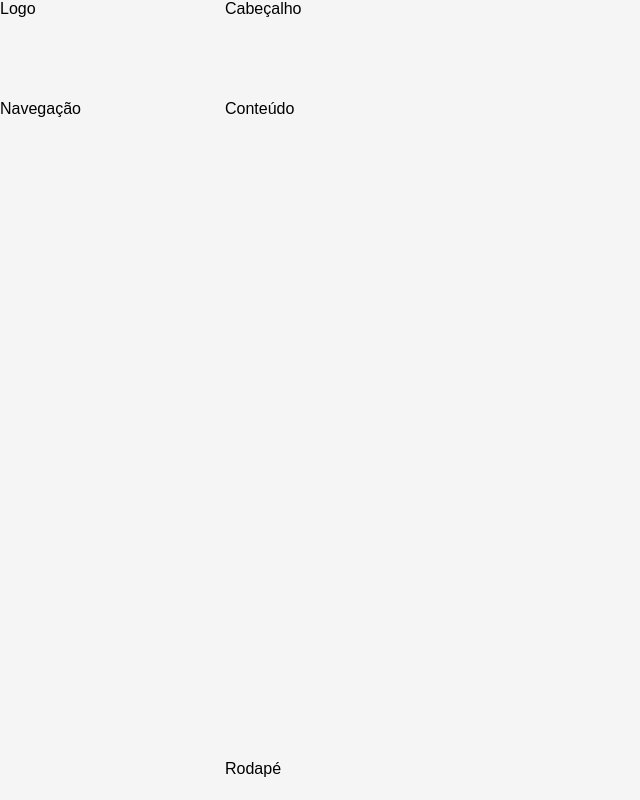
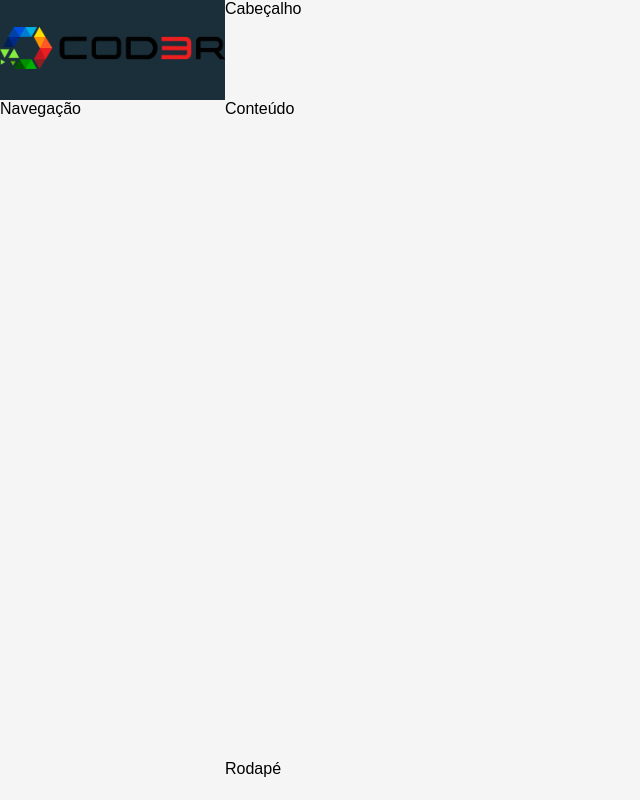
Before and after one commit to TiagoMiranda009/cadastroDeUsuarios, a React (Create React App) app in the folder frontend/: page / in a window 1280 px wide. Shown: the whole page, without its empty margins (0-640 px from the left). Built offline with nearby package versions, Linux system fonts and the light colour scheme.

Commit message:
Adicionando o logo, no arquivo Logo.jsx

```diff
--- a/frontend/src/componentes/template/Logo.css
+++ b/frontend/src/componentes/template/Logo.css
@@ -0,0 +1,11 @@
+aside.logo {
+    background-color: var(--bg-dark);
+    display: flex;
+    justify-content: center;
+    align-items: center;
+}
+
+aside.logo img{
+    padding: opx 15px;
+    width: 100%;
+}
--- a/frontend/src/componentes/template/Logo.jsx
+++ b/frontend/src/componentes/template/Logo.jsx
@@ -1,7 +1,10 @@
 import './Logo.css'
+import logo from '../../assets/imgs/logo.png'
 import React from 'react'
 
 export default props =>
     <aside className ="logo">
-        Logo
+        <a href="/" className="logo">
+            <img src={logo} alt="logo"/>
+        </a>
     </aside>
```
Also changed, not shown: frontend/src/assets/imgs/logo.png (added).
